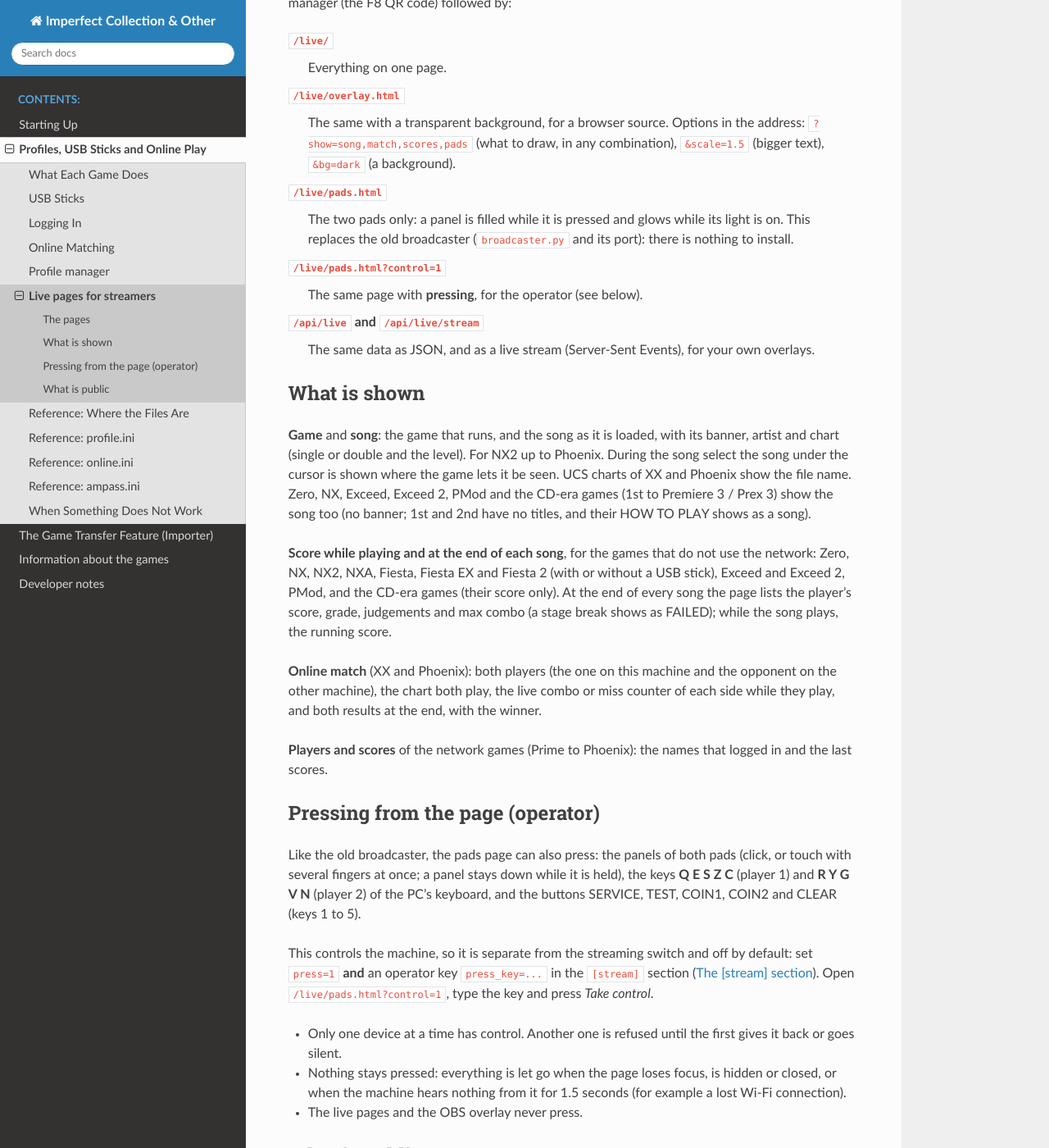
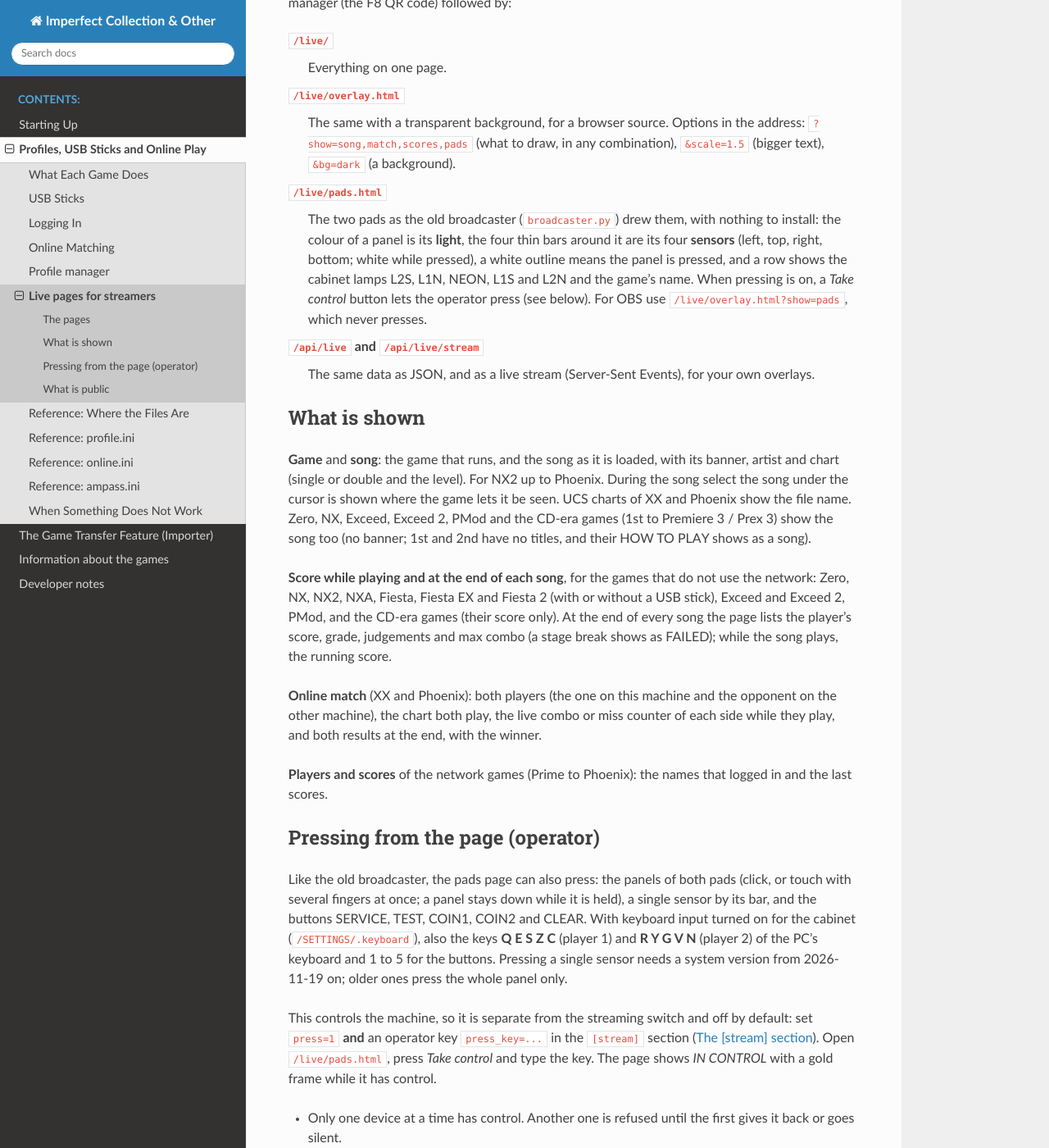
Before and after one commit to ckdur/imperfect-manual, a Sphinx documentation site: the page built from docs/online/streaming.rst, in a window 1280 px wide and 1400 px high, scrolled down 442 px. Shown: the whole window at 82% size. Built offline with Sphinx 7.4.7 and the Read the Docs theme 3.1.0, drawn with Linux system fonts in a browser that asks for light colours.

Commit message:
Streaming: sensors and lamps on the pads page, Take control, keyboard needs .keyboard
Co-Authored-By: Claude Opus 5.5 <noreply@anthropic.com>

```diff
--- a/docs/online/streaming.rst
+++ b/docs/online/streaming.rst
@@ -28,12 +28,13 @@ address of the Profile manager (the F8 QR code) followed by:
   combination), ``&scale=1.5`` (bigger text), ``&bg=dark`` (a background).
 
 ``/live/pads.html``
-  The two pads only: a panel is filled while it is pressed and glows while
-  its light is on. This replaces the old broadcaster (``broadcaster.py`` and
-  its port): there is nothing to install.
-
-``/live/pads.html?control=1``
-  The same page with **pressing**, for the operator (see below).
+  The two pads as the old broadcaster (``broadcaster.py``) drew them, with
+  nothing to install: the colour of a panel is its **light**, the four thin
+  bars around it are its four **sensors** (left, top, right, bottom; white
+  while pressed), a white outline means the panel is pressed, and a row shows
+  the cabinet lamps L2S, L1N, NEON, L1S and L2N and the game's name. When
+  pressing is on, a *Take control* button lets the operator press (see below).
+  For OBS use ``/live/overlay.html?show=pads``, which never presses.
 
 ``/api/live`` and ``/api/live/stream``
   The same data as JSON, and as a live stream (Server-Sent Events), for
@@ -68,14 +69,18 @@ Pressing from the page (operator)
 
 Like the old broadcaster, the pads page can also press: the panels of both
 pads (click, or touch with several fingers at once; a panel stays down while
-it is held), the keys **Q E S Z C** (player 1) and **R Y G V N** (player 2) of
-the PC's keyboard, and the buttons SERVICE, TEST, COIN1, COIN2 and CLEAR
-(keys 1 to 5).
+it is held), a single sensor by its bar, and the buttons SERVICE, TEST, COIN1,
+COIN2 and CLEAR. With keyboard input turned on for the cabinet
+(``/SETTINGS/.keyboard``), also the keys **Q E S Z C** (player 1) and
+**R Y G V N** (player 2) of the PC's keyboard and 1 to 5 for the buttons.
+Pressing a single sensor needs a system version from 2026-11-19 on; older ones
+press the whole panel only.
 
 This controls the machine, so it is separate from the streaming switch and
 off by default: set ``press=1`` **and** an operator key ``press_key=...`` in
 the ``[stream]`` section (:ref:`online_stream_ini_section`). Open
-``/live/pads.html?control=1``, type the key and press *Take control*.
+``/live/pads.html``, press *Take control* and type the key. The page shows
+*IN CONTROL* with a gold frame while it has control.
 
 - Only one device at a time has control. Another one is refused until the
   first gives it back or goes silent.
```
